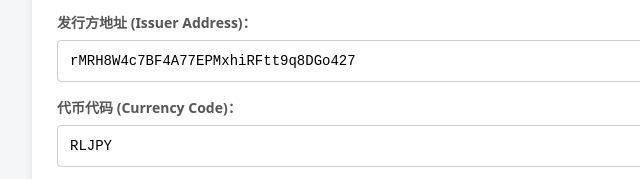
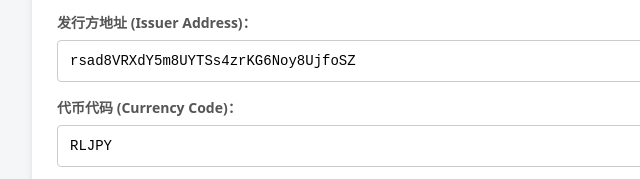
Before and after one commit to xrpThomasAnderson/RLJPY, a plain HTML site: page trade.html in a window 1280 px wide. Shown: the part 485-664 px from the top of the page, 208-848 px from the left. Drawn offline with Linux system fonts and the light colour scheme.

Commit message:
Update trade.html

```diff
--- a/trade.html
+++ b/trade.html
@@ -202,7 +202,7 @@
 
     <div class="form-group">
       <label>发行方地址 (Issuer Address)：</label>
-      <input type="text" id="issuerAddress" value="rMRH8W4c7BF4A77EPMxhiRFtt9q8DGo427">
+      <input type="text" id="issuerAddress" value="rsad8VRXdY5m8UYTSs4zrKG6Noy8UjfoSZ">
     </div>
 
     <div class="form-group">
```
